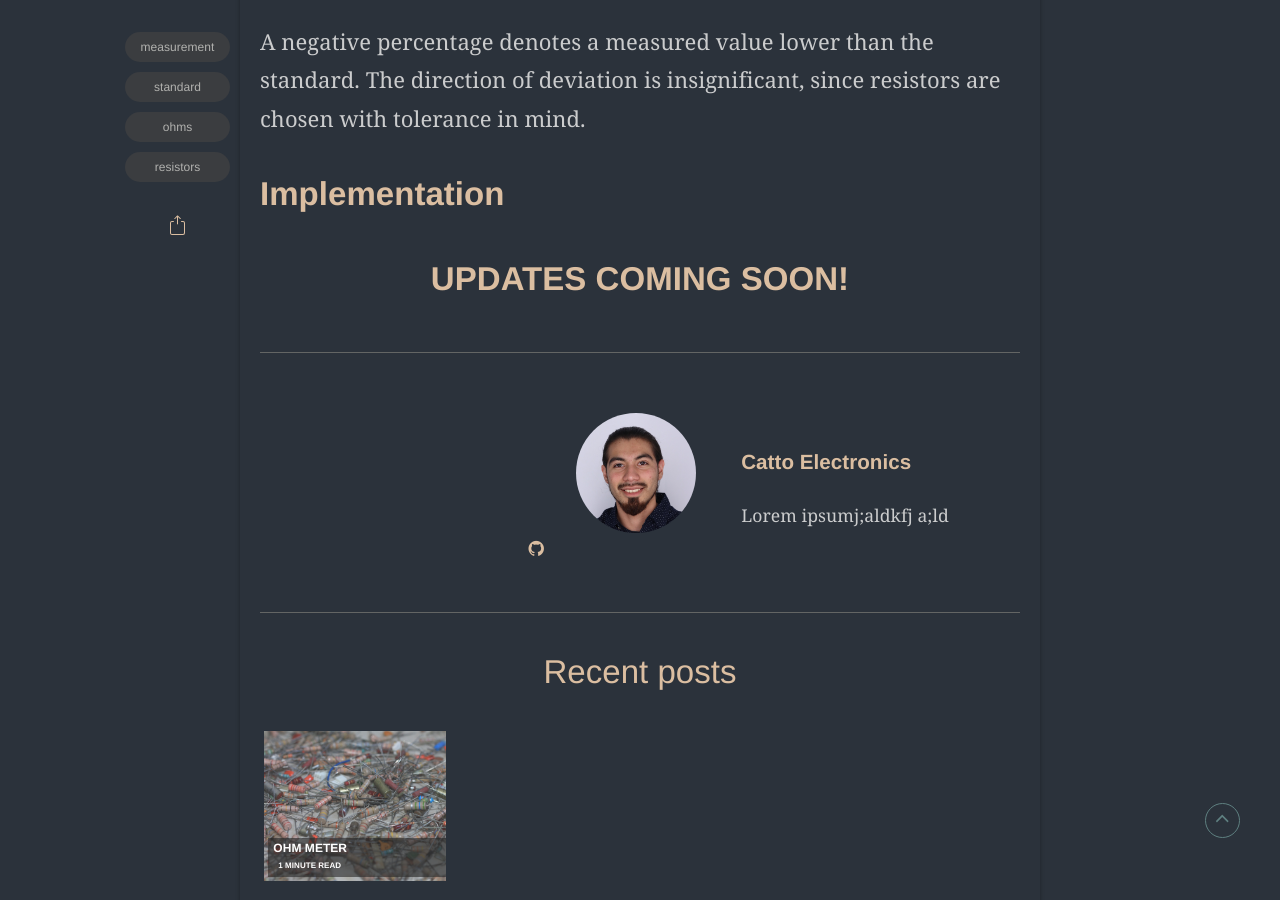
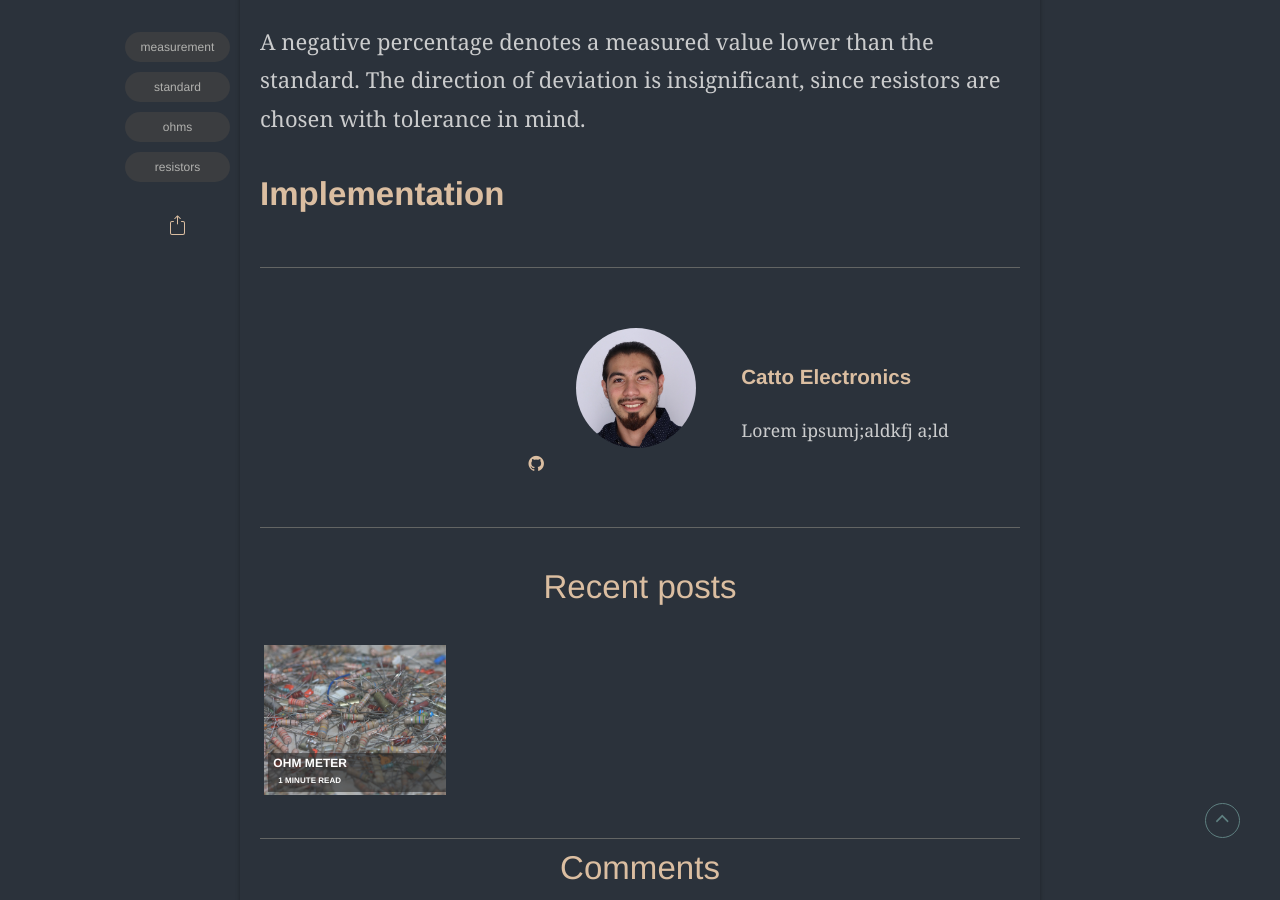
Before and after one commit to Catto-Electronics/Catto-Electronics.github.io, a Jekyll site: the page built from _posts/2024-04-09-Ohm-Meter.markdown, in a window 1280 px wide and 900 px high, scrolled down 2125 px. Built offline with Jekyll 4.4.1, drawn with Linux system fonts in a browser that asks for light colours; some web fonts are replaced; formulas are drawn with MathJax 3; comment, search, counter and statistics services are not loaded.

Commit message:
test commit

```diff
--- a/_posts/2024-04-09-Ohm-Meter.markdown
+++ b/_posts/2024-04-09-Ohm-Meter.markdown
@@ -52,4 +52,4 @@ A negative percentage denotes a measured value lower than the standard. The dire
 
 ## Implementation
 
-## <center>UPDATES COMING SOON!</center>
+## <center></center>
```
